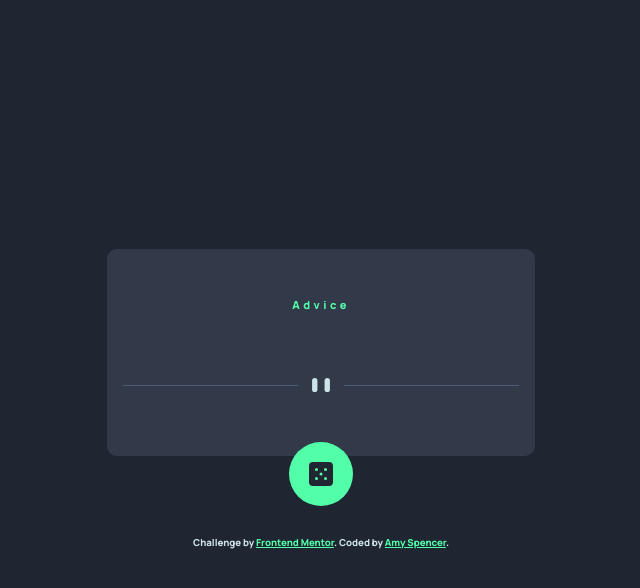
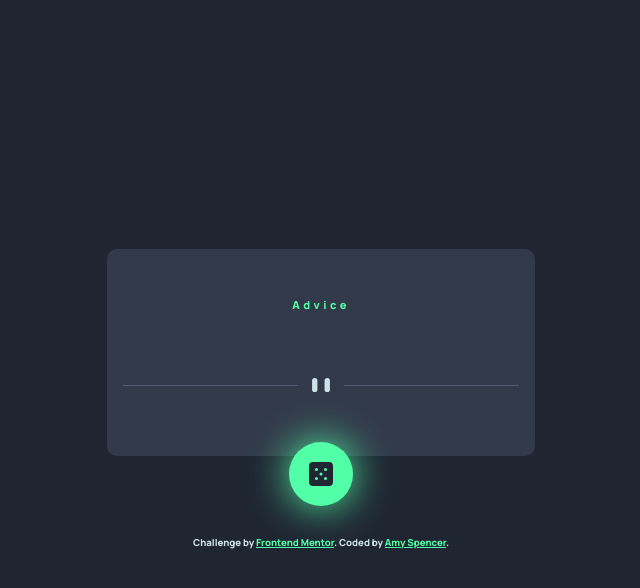
Before and after one commit to amyspencerproject/advice-generator, a plain HTML site: page index.html in a window 1280 px wide. In both pictures the pointer is over the button 639 px from the left and 473 px from the top of the page. Shown: the whole page, without its empty margins (319-959 px from the left). Drawn offline with Linux system fonts and the light colour scheme.

Commit message:
Added hover state for button and updated Readme.md file

```diff
--- a/styles.css
+++ b/styles.css
@@ -126,6 +126,10 @@ main {
   border: none;
 }
 
+.dice-cta:hover {
+  box-shadow: 0 0 40px var(--neon-green-highlight);
+}
+
 .advice-number {
   color: var(--neon-green-highlight);
   font-size: 0.6875rem;
```
Also changed, not shown: script.js (+0 -7 lines), screenshots/Screenshot desktop advice.png (added), screenshots/Screenshot desktop button.png (added), screenshots/Screenshot mobile advice.png (added), 1 other file.
